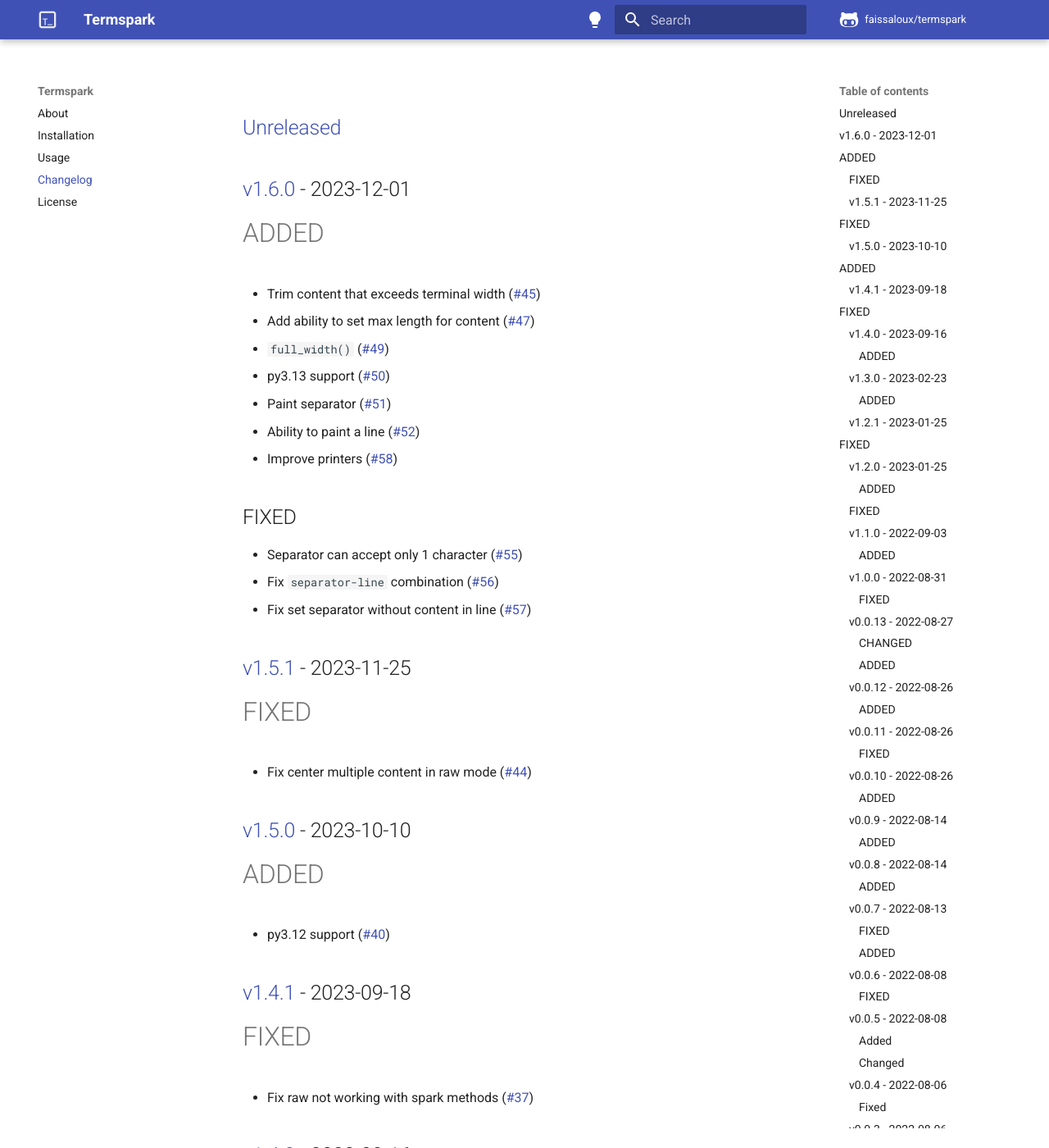
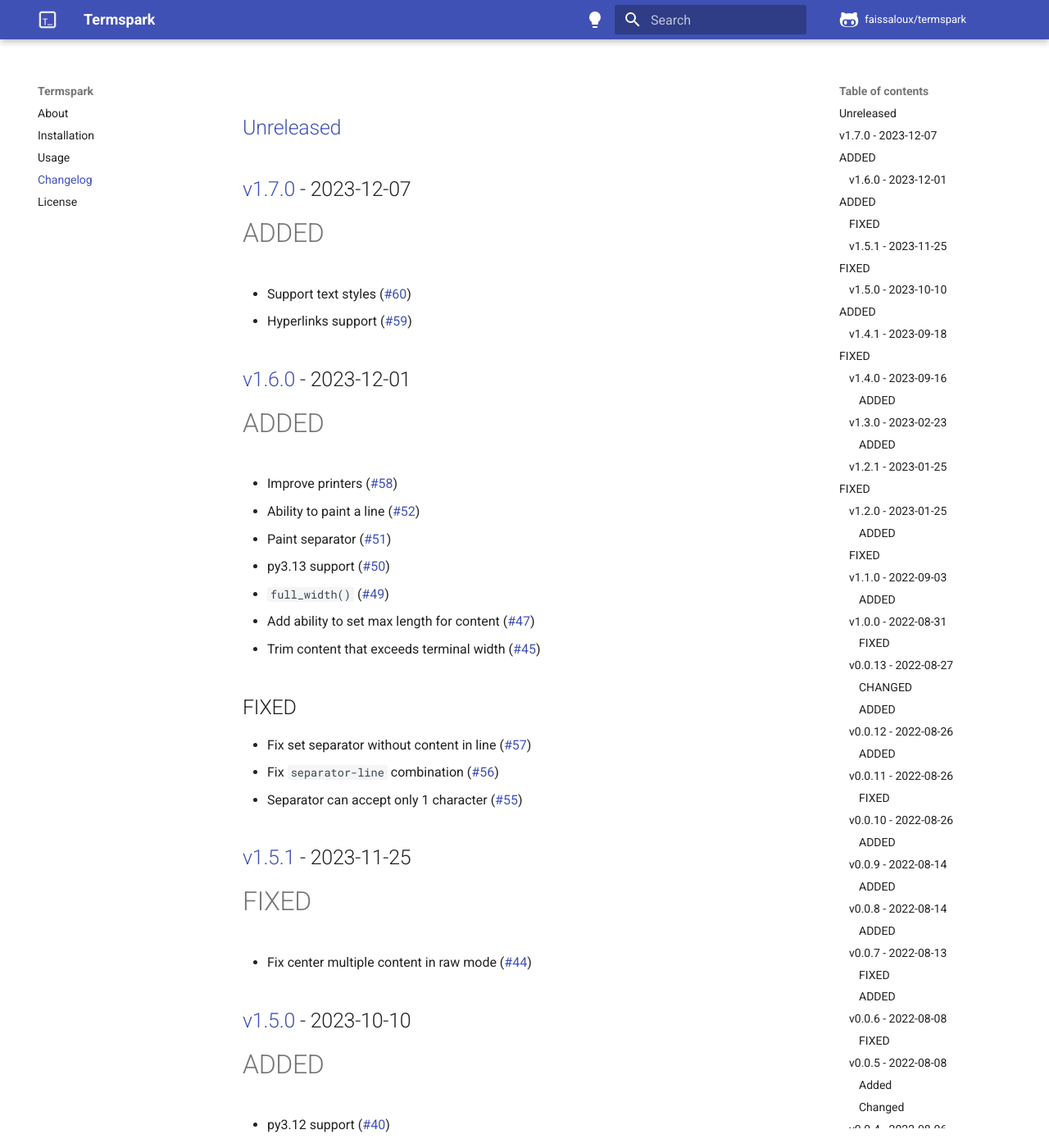
Before and after one commit to faissaloux/termspark, an MkDocs documentation site: the page built from docs/changelog.md, in a window 1280 px wide and 1400 px high. Shown: the whole window at 82% size. Built offline with MkDocs 1.6.1 and Material for MkDocs 9.7.7, drawn with Linux system fonts in a browser that asks for light colours; comment, search, counter and statistics services are not loaded.

Commit message:
release:1.7.0

```diff
--- a/docs/changelog.md
+++ b/docs/changelog.md
@@ -1,19 +1,24 @@
-## [Unreleased](https://github.com/faissaloux/termspark/compare/v1.6.0...main)
+## [Unreleased](https://github.com/faissaloux/termspark/compare/v1.7.0...main)
+
+## [v1.7.0](https://github.com/faissaloux/termspark/compare/v1.6.0...v1.7.0) - 2023-12-07
+# ADDED
+- Support text styles ([#60](https://github.com/faissaloux/termspark/pull/60))
+- Hyperlinks support ([#59](https://github.com/faissaloux/termspark/pull/59))
 
 ## [v1.6.0](https://github.com/faissaloux/termspark/compare/v1.5.1...v1.6.0) - 2023-12-01
 # ADDED
+- Improve printers ([#58](https://github.com/faissaloux/termspark/pull/58))
+- Ability to paint a line ([#52](https://github.com/faissaloux/termspark/pull/52))
+- Paint separator ([#51](https://github.com/faissaloux/termspark/pull/51))
+- py3.13 support ([#50](https://github.com/faissaloux/termspark/pull/50))
+- `full_width()` ([#49](https://github.com/faissaloux/termspark/pull/49))
+- Add ability to set max length for content ([#47](https://github.com/faissaloux/termspark/pull/47))
 - Trim content that exceeds terminal width ([#45](https://github.com/faissaloux/termspark/pull/45))
-- Add ability to set max length for content ([#47](https://github.com/faissaloux/termspark/pull/47))
-- `full_width()` ([#49](https://github.com/faissaloux/termspark/pull/49))
-- py3.13 support ([#50](https://github.com/faissaloux/termspark/pull/50))
-- Paint separator ([#51](https://github.com/faissaloux/termspark/pull/51))
-- Ability to paint a line ([#52](https://github.com/faissaloux/termspark/pull/52))
-- Improve printers ([#58](https://github.com/faissaloux/termspark/pull/58))
 
 ## FIXED
+- Fix set separator without content in line ([#57](https://github.com/faissaloux/termspark/pull/57))
+- Fix `separator-line` combination ([#56](https://github.com/faissaloux/termspark/pull/56))
 - Separator can accept only 1 character ([#55](https://github.com/faissaloux/termspark/pull/55))
-- Fix `separator-line` combination ([#56](https://github.com/faissaloux/termspark/pull/56))
-- Fix set separator without content in line ([#57](https://github.com/faissaloux/termspark/pull/57))
 
 ## [v1.5.1](https://github.com/faissaloux/termspark/compare/v1.5.0...v1.5.1) - 2023-11-25
 # FIXED
--- a/setup.cfg
+++ b/setup.cfg
@@ -1,6 +1,6 @@
 [metadata]
 name = termspark
-version = 1.6.0
+version = 1.7.0
 author = Faissal Wahabali
 author_email = fwahabali@gmail.com
 description = Takes control of terminal
```
Also changed, not shown: CHANGELOG.md (+6 -1 lines).
